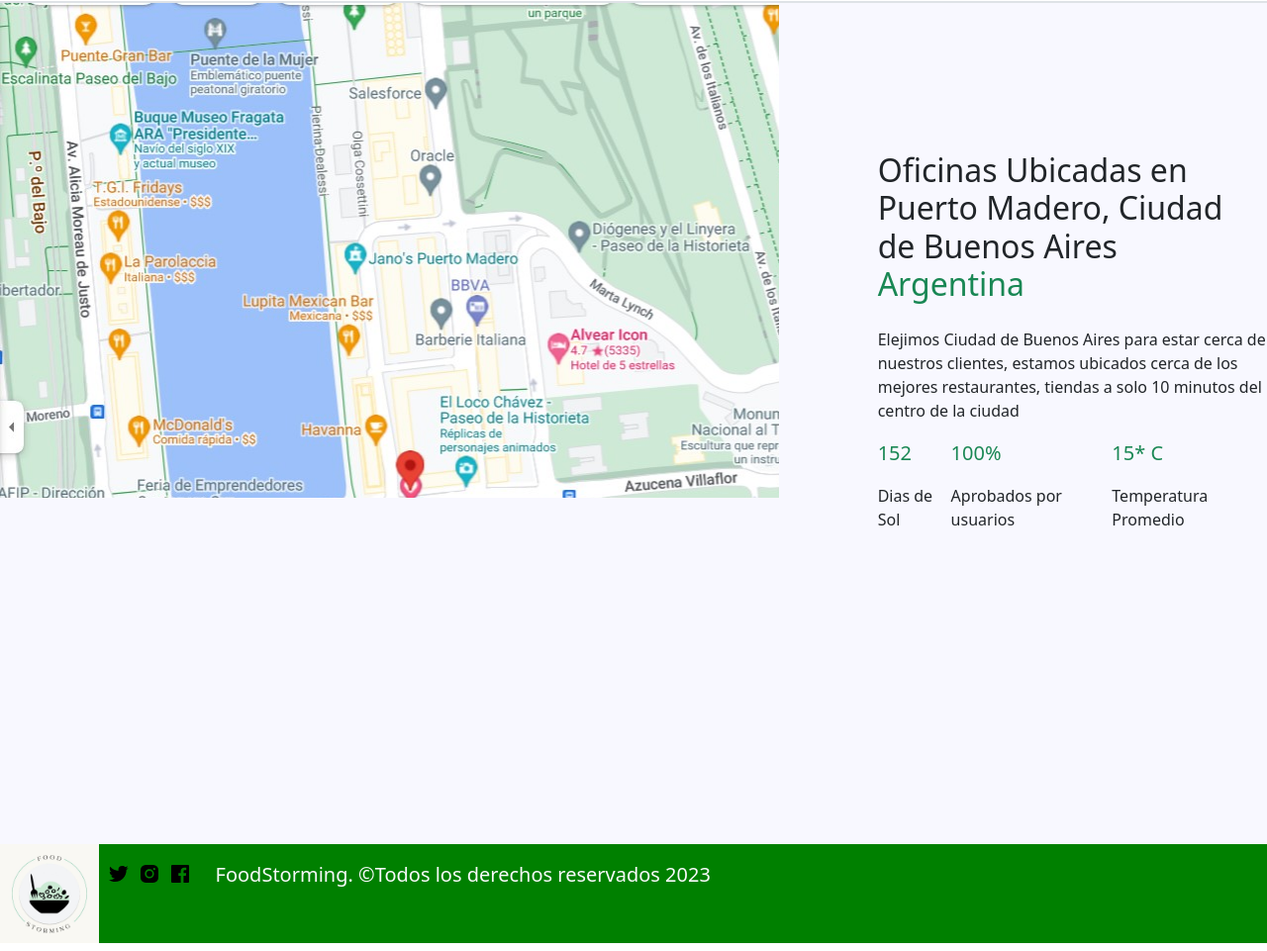
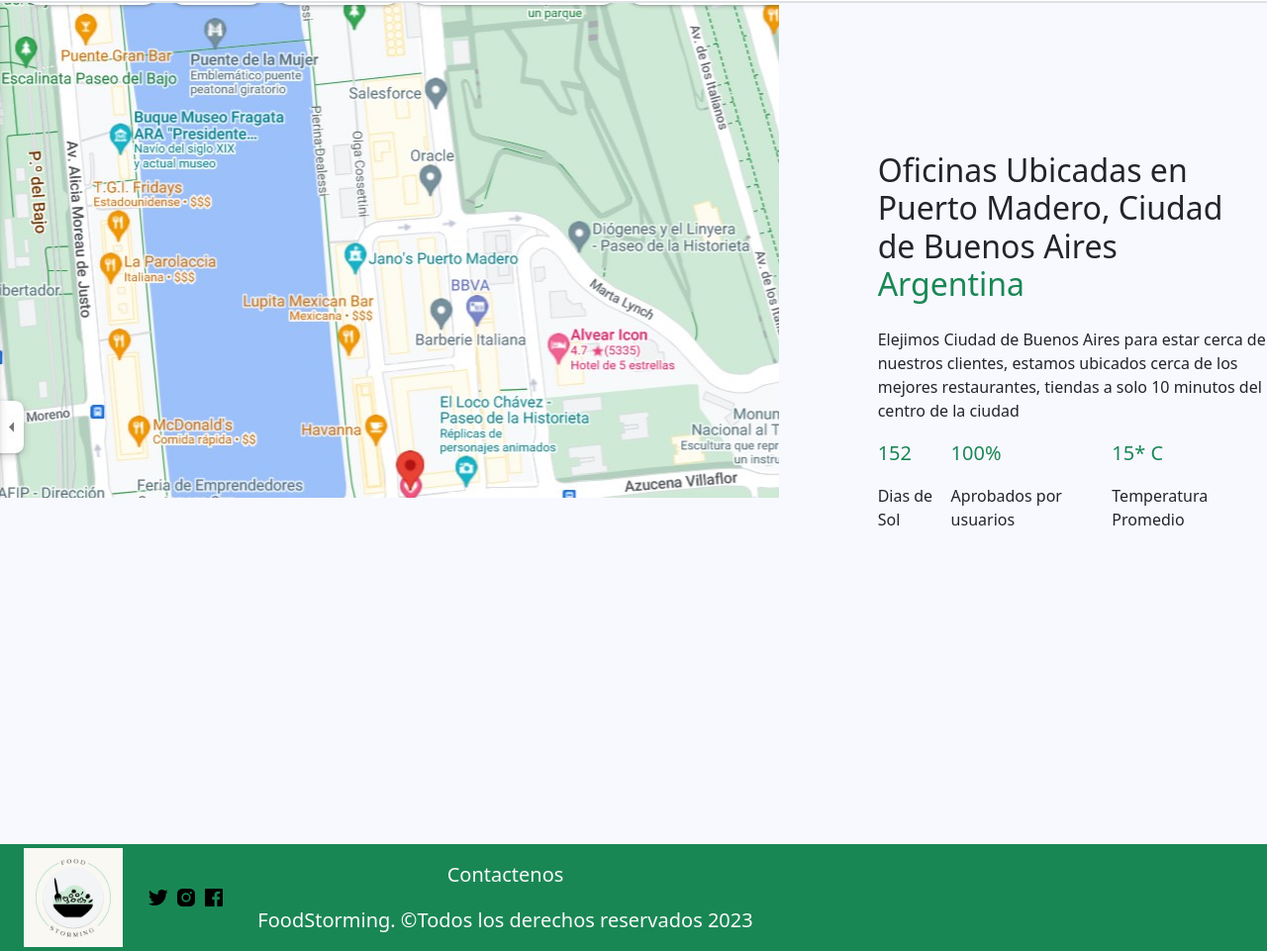
Before and after one commit to billiejoe1988/FoodStorming, a plain HTML site: page index.html in a window 1280 px wide. Shown: the part 1838-2799 px from the top of the page at 99% size. Drawn offline with nearby package versions, Linux system fonts and the light colour scheme.

Commit message:
agregue links a iconos de footer y corregir detalles

```diff
--- a/css/style.css
+++ b/css/style.css
@@ -35,13 +35,6 @@
     padding-right: 20px;
     height: 48px;
 }
-#bg-footer{
-    position: relative;
-    top: -260px;
-}
-#footer{
-    background-color: green;
-}
 #iconos{
     font-size: 26px;
     padding: 8px;
--- a/index.html
+++ b/index.html
@@ -15,12 +15,14 @@
     </header>
     <nav class="navbar navbar-expand-lg bg-light p-3">
         <div class="container-fluid">
-          <div class="img_logo"><img src="./image/logo.jpg" alt="logo"  height="100px"></div>
-          <a class="navbar-brand" href="#">
+          <div class="img_logo px-2">
+            <img src="./image/logo.jpg" alt="logo"  height="100px">
+          </div>
+           <a class="navbar-brand" href="#">
             <span class="text-success fs-5 fw-bolt">Food Storming</span>
-          <button class="navbar-toggler" type="button" data-bs-toggle="collapse" data-bs-target="#navbarSupportedContent" aria-controls="navbarSupportedContent" aria-expanded="false" aria-label="Toggle navigation">
+           <button class="navbar-toggler" type="button" data-bs-toggle="collapse" data-bs-target="#navbarSupportedContent" aria-controls="navbarSupportedContent" aria-expanded="false" aria-label="Toggle navigation">
             <span class="navbar-toggler-icon"></span>
-          </button>
+           </button>
           <div class="collapse navbar-collapse" id="navbarSupportedContent">
             <ul class="navbar-nav me-auto mb-2 mb-lg-0">
               <li class="nav-item">
@@ -48,6 +50,7 @@
               </li>
               <li class="nav-item">
                 <a class="nav-link disabled">Unanse a nuestra comunidad de discord</a>
+                <a href="https://www.discord.com/food_storming" target="_blank"><img src="./assets/bxl-discord-alt.svg" alt="link_discord"></a>
               </li>
             </ul>
             <form class="d-flex" role="search">
@@ -140,16 +143,19 @@
         </div>
       </section>
     <footer id="footer">
-        <div  class="w-100 d-flex align-items justifi-content-center flex-wrap">
-            <div>
+        <div  class="w-100 d-flex align-items-center justifi-content-center flex-wrap bg-success">
+            <div class="img_logo px-4">
                 <img src="./image/logo.jpg" alt="logo" height="100px">
             </div>
-            <div id="iconos">
-                <a href=""><img src="./assets/bxl-twitter.svg" alt=""></a>
-                <a href=""><img src="./assets/bxl-instagram-alt.svg" alt=""></a>
-                <a href=""><img src="./assets/bxl-facebook-square.svg" alt=""></a>
+            <div id="iconos px-6">
+                <a href="https://www.twitter.com/food_storming" target="_blank"><img src="./assets/bxl-twitter.svg" alt="link_twitter"></a>
+                <a href="https://www.instagram.com/food_storming" target="_blank"><img src="./assets/bxl-instagram-alt.svg" alt="link_instsa"></a>
+                <a href="https://www.facebook.com/food_storming" target="_blank"><img src="./assets/bxl-facebook-square.svg" alt="link_facebook"></a>
             </div>
-            <p class="fs-5 px-3 pt-3 text-light"> FoodStorming. &copy;Todos los derechos reservados 2023</p>
+            <div class ="fs-5 px-3 pt-3 text-center">
+              <a href="./pages/contacto.html" class="text-decoration-none text-light">Contactenos</a>
+              <p class="fs-5 px-3 pt-3 text-light"> FoodStorming. &copy;Todos los derechos reservados 2023</p>
+            </div>
         </div>
     </footer>
     <script src="https://cdn.jsdelivr.net/npm/bootstrap@5.2.3/dist/js/bootstrap.bundle.min.js" integrity="sha384-kenU1KFdBIe4zVF0s0G1M5b4hcpxyD9F7jL+jjXkk+Q2h455rYXK/7HAuoJl+0I4"
```
Also changed, not shown: pages/contacto.html (added), pages/contenido.html (added), pages/crear_cuenta.html (added), pages/perfil.html (added), pages/quienes_somos.html (added).
